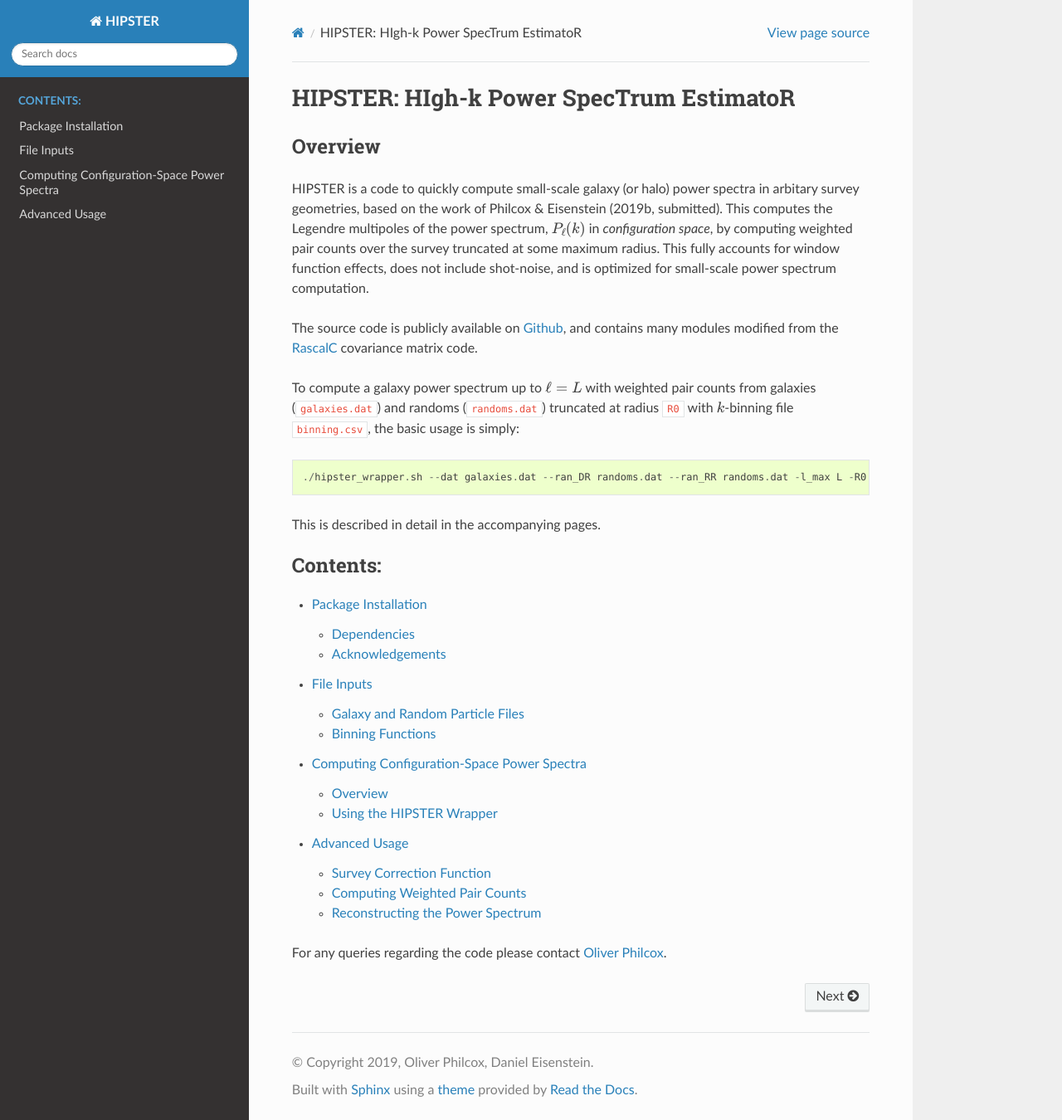
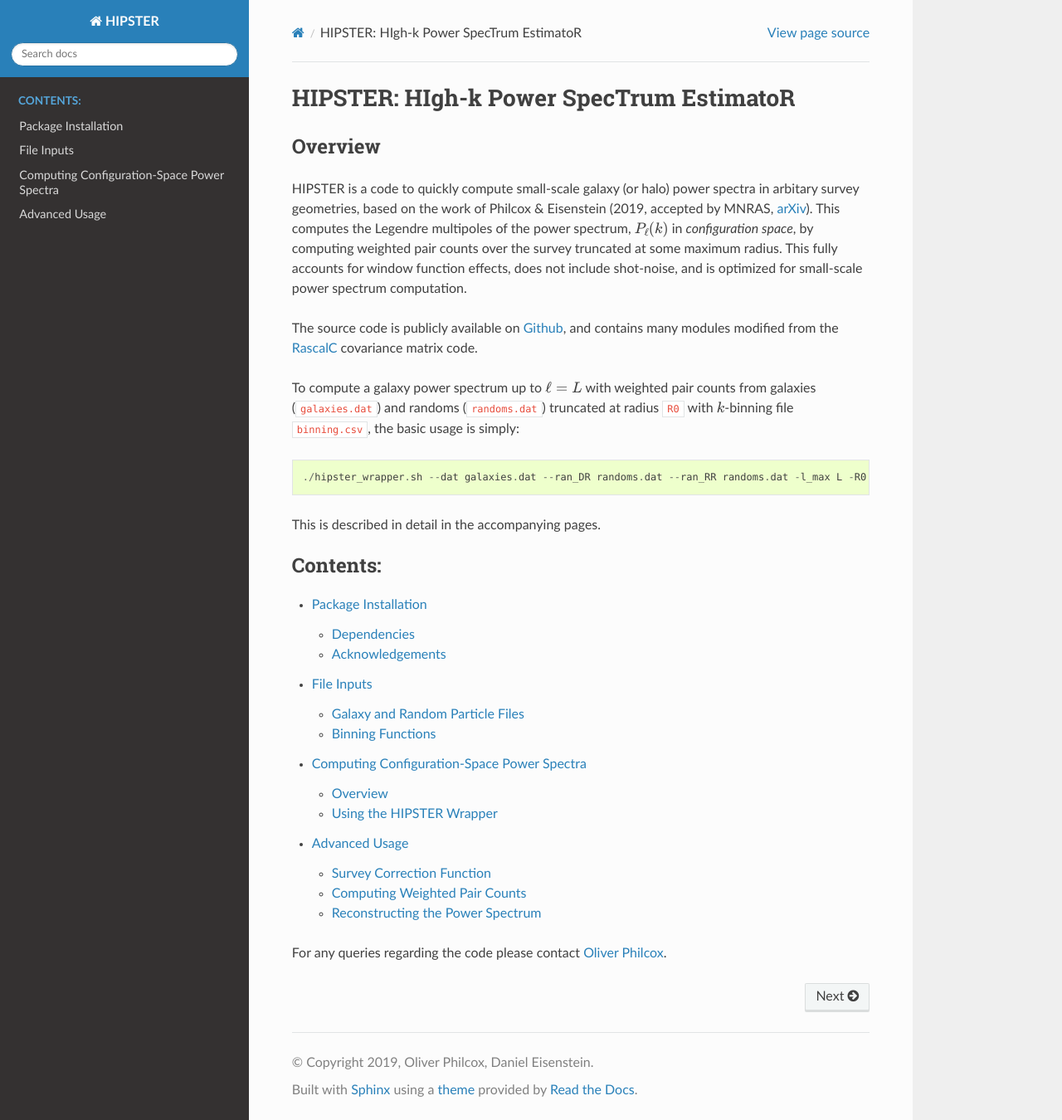
Before and after one commit to oliverphilcox/HIPSTER, a Sphinx documentation site: the page built from docs/index.rst, in a window 1280 px wide and 1350 px high. Shown: the whole window at 83% size. Built offline with Sphinx 7.4.7 and the Read the Docs theme 2.0.0, drawn with Linux system fonts in a browser that asks for light colours.

Commit message:
Update index.rst

```diff
--- a/docs/index.rst
+++ b/docs/index.rst
@@ -4,7 +4,7 @@ HIPSTER: HIgh-k Power SpecTrum EstimatoR
 Overview
 ----------
 
-HIPSTER is a code to quickly compute small-scale galaxy (or halo) power spectra in arbitary survey geometries, based on the work of Philcox & Eisenstein (2019b, submitted). This computes the Legendre multipoles of the power spectrum, :math:`P_\ell(k)` in *configuration space*, by computing weighted pair counts over the survey truncated at some maximum radius. This fully accounts for window function effects, does not include shot-noise, and is optimized for small-scale power spectrum computation.
+HIPSTER is a code to quickly compute small-scale galaxy (or halo) power spectra in arbitary survey geometries, based on the work of Philcox & Eisenstein (2019, accepted by MNRAS, `arXiv <https://arxiv.org/abs/1912.01010>`_). This computes the Legendre multipoles of the power spectrum, :math:`P_\ell(k)` in *configuration space*, by computing weighted pair counts over the survey truncated at some maximum radius. This fully accounts for window function effects, does not include shot-noise, and is optimized for small-scale power spectrum computation.
 
 The source code is publicly available on `Github <https://github.com/oliverphilcox/HIPSTER>`_, and contains many modules modified from the `RascalC <https://github.com/oliverphilcox/HIPSTER>`_ covariance matrix code.
 
```
